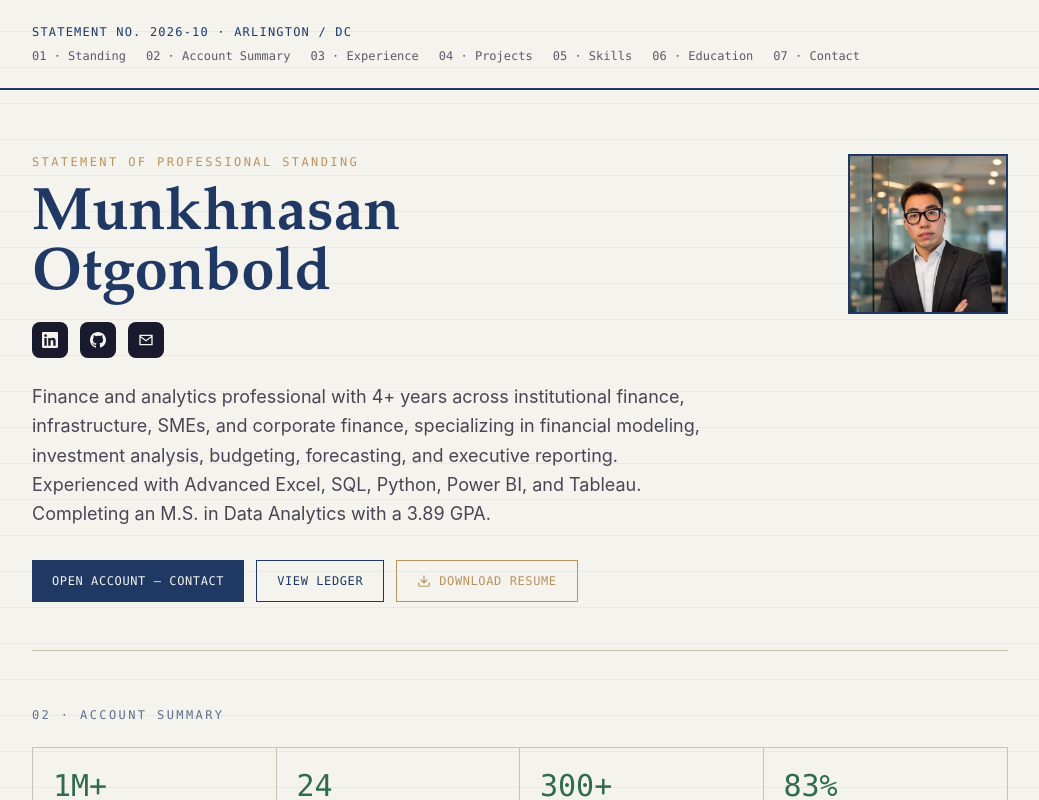
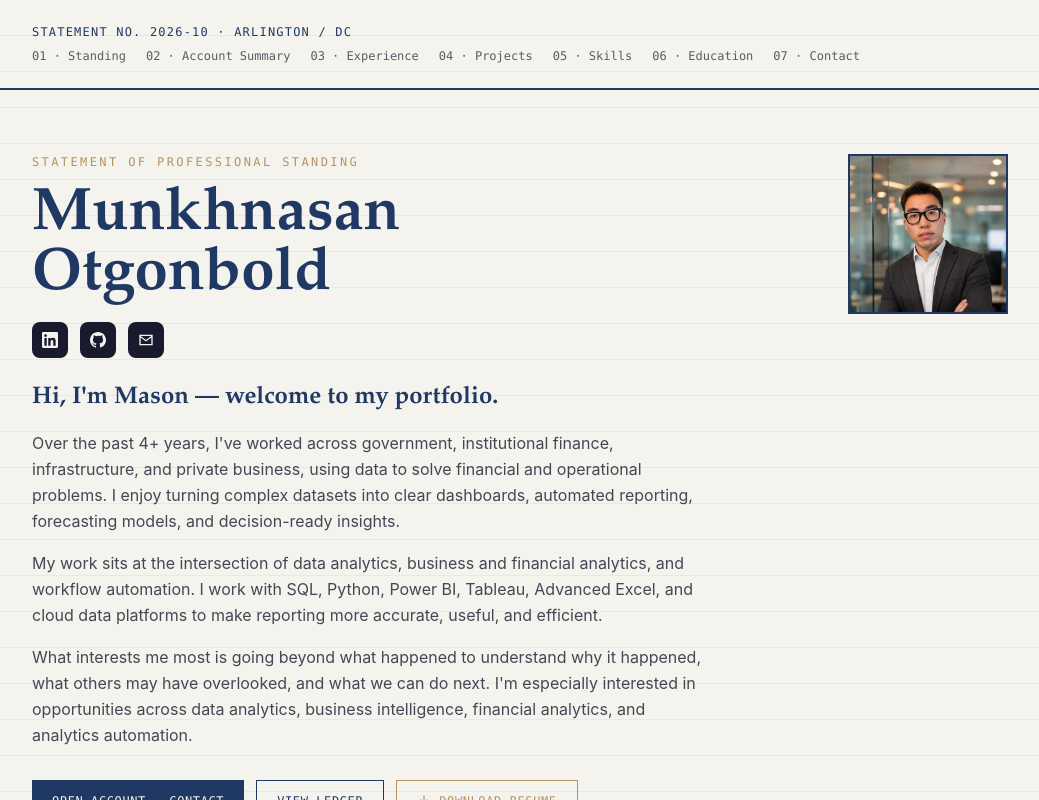
Before and after one commit to MUNKHNASANOTGONBOLD/Munkhnasan-portfolio, a Next.js app: page / in a window 1280 px wide. Shown: the top 800 px of the page, without its empty margins (120-1159 px from the left). Built offline with nearby package versions, Linux system fonts and the light colour scheme.

Commit message:
Add personal portfolio introduction

```diff
--- a/app/page.tsx
+++ b/app/page.tsx
@@ -299,13 +299,29 @@ export default function Home() {
                 </svg>
               </a>
             </div>
-            <p className="max-w-2xl text-lg text-ink/80 leading-relaxed">
-              Finance and analytics professional with 4+ years across institutional finance,
-              infrastructure, SMEs, and corporate finance, specializing in financial modeling,
-              investment analysis, budgeting, forecasting, and executive reporting. Experienced
-              with Advanced Excel, SQL, Python, Power BI, and Tableau. Completing an M.S. in Data
-              Analytics with a 3.89 GPA.
-            </p>
+            <div className="max-w-2xl space-y-4 text-ink/80 leading-relaxed">
+              <h2 className="font-serif text-2xl font-semibold text-navy">
+                Hi, I&apos;m Mason — welcome to my portfolio.
+              </h2>
+              <p>
+                Over the past 4+ years, I&apos;ve worked across government, institutional finance,
+                infrastructure, and private business, using data to solve financial and operational
+                problems. I enjoy turning complex datasets into clear dashboards, automated
+                reporting, forecasting models, and decision-ready insights.
+              </p>
+              <p>
+                My work sits at the intersection of data analytics, business and financial
+                analytics, and workflow automation. I work with SQL, Python, Power BI, Tableau,
+                Advanced Excel, and cloud data platforms to make reporting more accurate, useful,
+                and efficient.
+              </p>
+              <p>
+                What interests me most is going beyond what happened to understand why it happened,
+                what others may have overlooked, and what we can do next. I&apos;m especially
+                interested in opportunities across data analytics, business intelligence,
+                financial analytics, and analytics automation.
+              </p>
+            </div>
           </div>
           <div className="w-32 h-32 sm:w-40 sm:h-40 border-2 border-navy shrink-0 relative overflow-hidden bg-paper2">
             {/* eslint-disable-next-line @next/next/no-img-element */}
```
